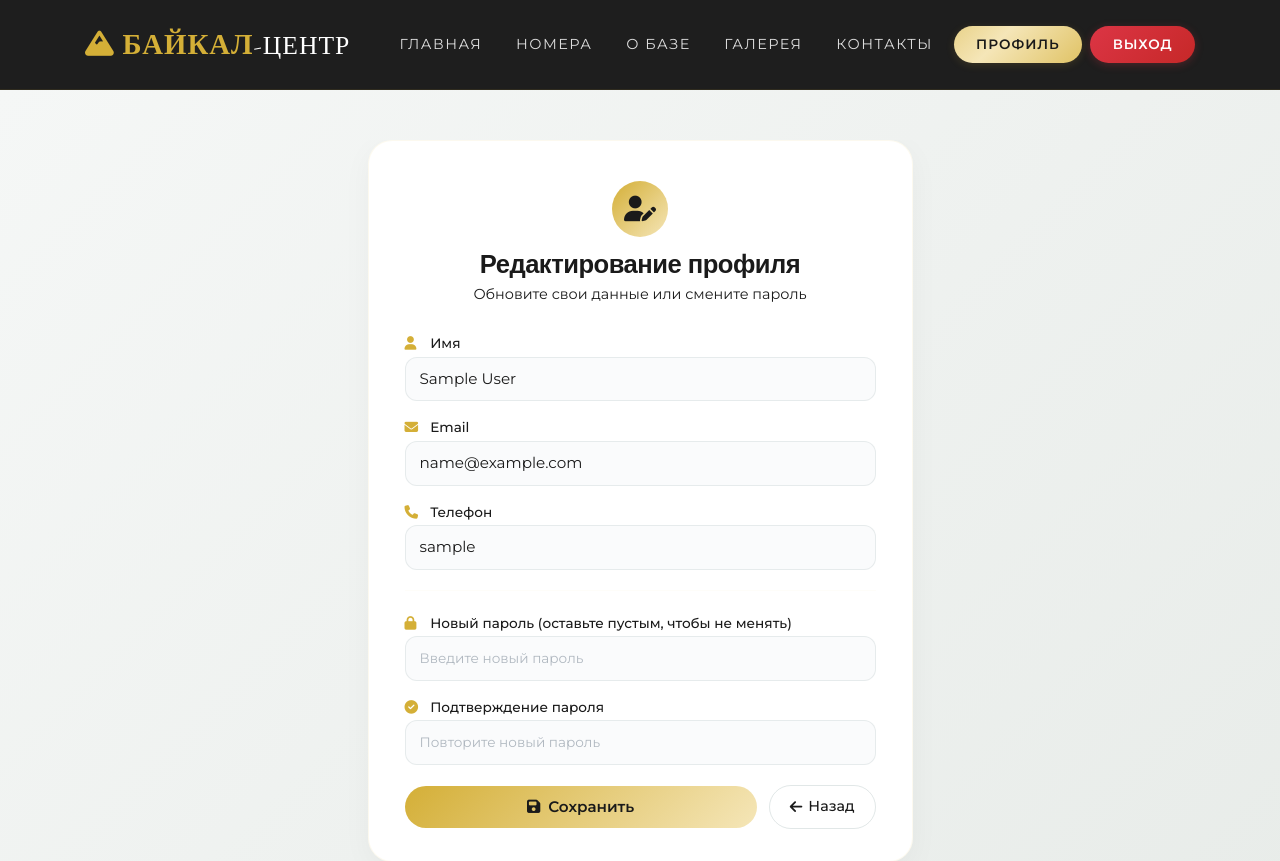
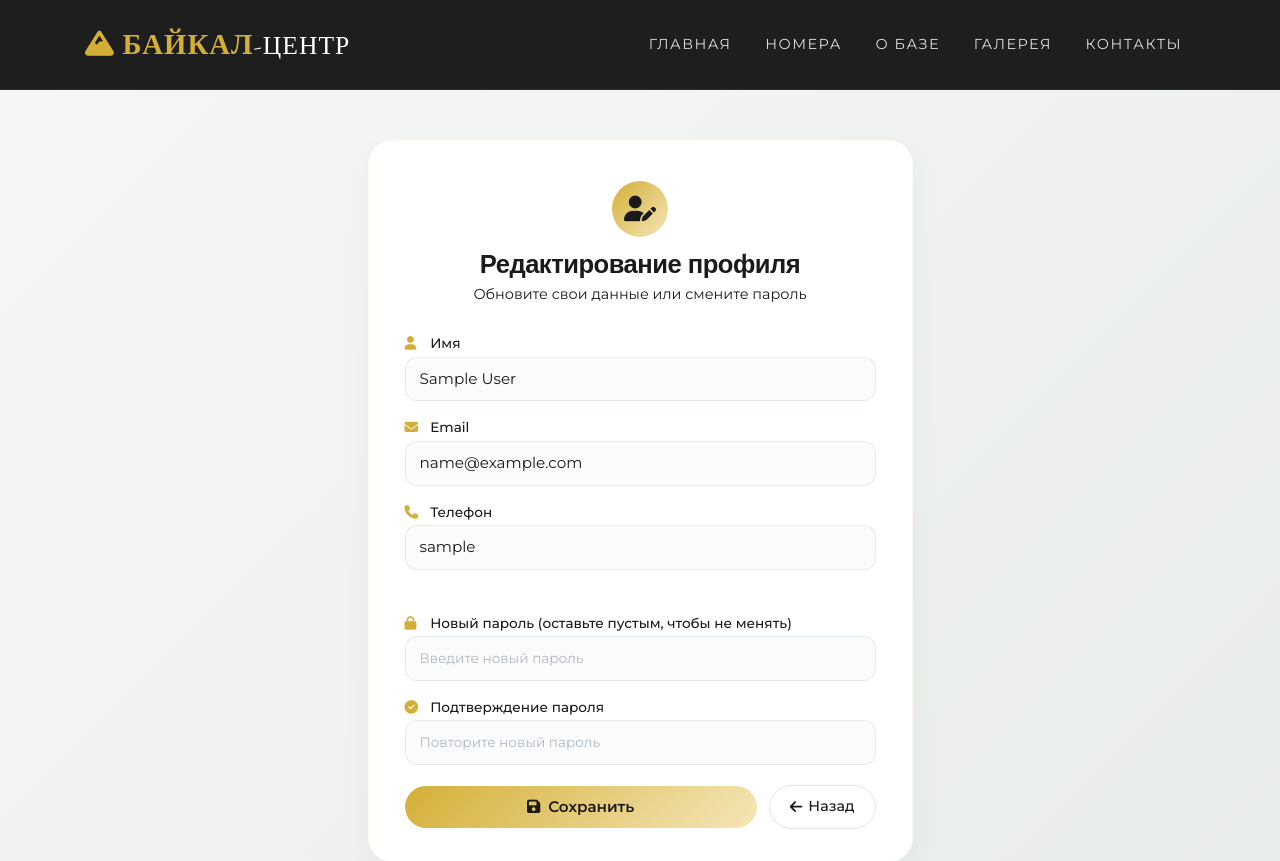
Before and after one commit to Vane4kaddd/baikal-center, a Flask app: page /profile/edit in a window 1280 px wide. Shown: the top 861 px of the page. Run offline with Flask 3, Linux system fonts and the light colour scheme; the visitor is signed in with stand-in values (Sample User, id 1); data comes from the database, SQL or seed files in the repository; data that the repository does not hold is empty; some libraries are stand-ins or nearby versions.

Commit message:
Update base.html

```diff
--- a/templates/base.html
+++ b/templates/base.html
@@ -1605,12 +1605,7 @@
                 <li role="none"><a class="nav-link" href="{{ url_for('home') }}#gallery" role="menuitem">Галерея</a></li>
                 <li role="none"><a class="nav-link" href="{{ url_for('home') }}#contacts" role="menuitem">Контакты</a></li>
 
-                {% if current_user.is_authenticated %}
-                    <li role="none"><a class="btn-auth" href="{{ url_for('profile') }}" role="menuitem">Профиль</a></li>
-                    <li role="none"><a class="btn-auth-danger" href="{{ url_for('logout') }}" role="menuitem">Выход</a></li>
-                {% else %}
-                    <li role="none"><a class="btn-auth" href="{{ url_for('login') }}" role="menuitem">Войти</a></li>
-                {% endif %}
+
             </ul>
 
             <!-- Кнопка бургер-меню (только для мобильных) -->
```
